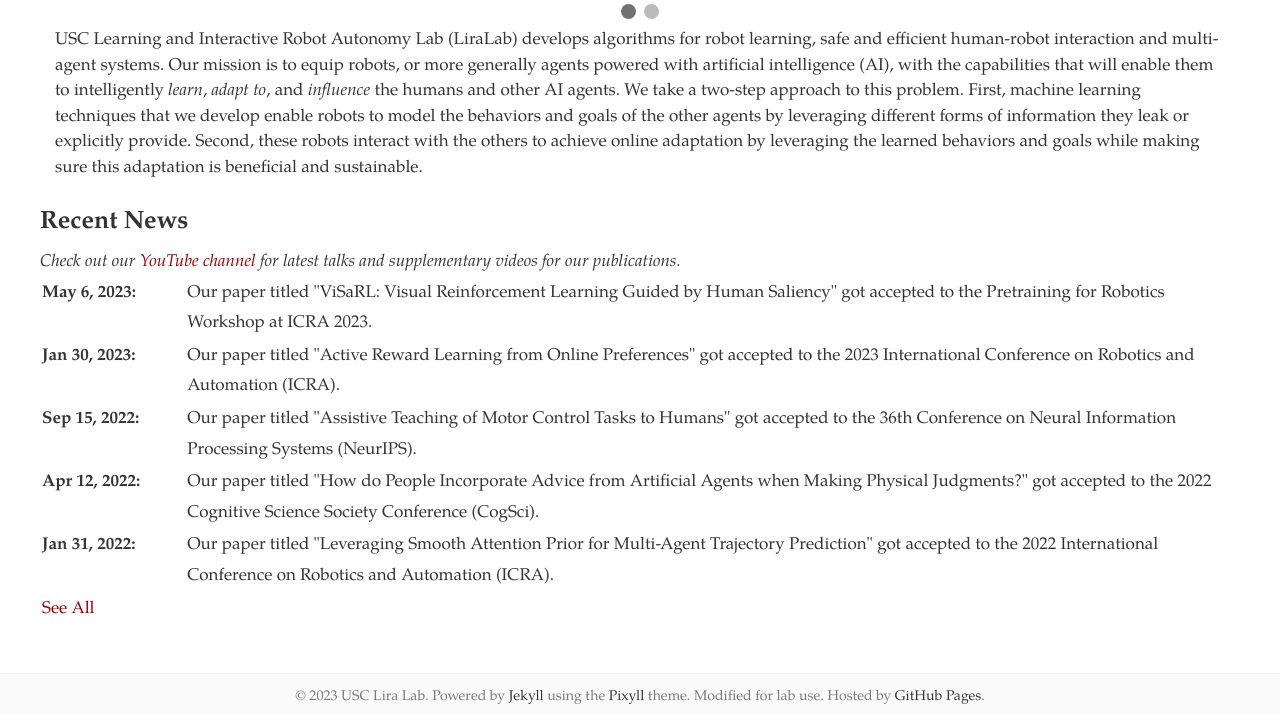
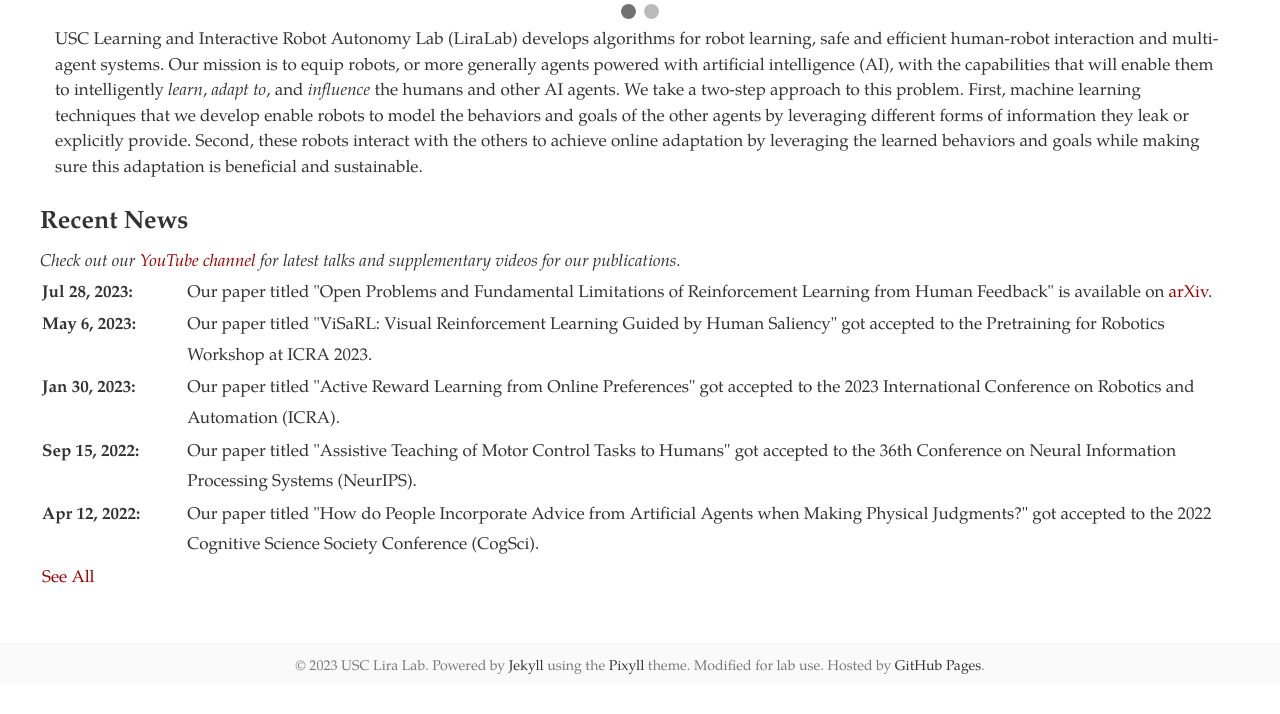
Before and after one commit to USC-Lira/usc-lira.github.io, a Jekyll site: the page built from index.html, in a window 1280 px wide. Shown: the part 753-1467 px from the top of the page. Built offline with Jekyll 4.4.1, drawn with Linux system fonts in a browser that asks for light colours; nearby versions of some CDN libraries; a style sheet for code colours, icons or effects is not loaded; after the commit the page ends 1437 px from its top, so only the background shows below that.

Commit message:
latest paper is added.

```diff
--- a/_data/news.yml
+++ b/_data/news.yml
@@ -1,3 +1,6 @@
+- date: 2023-07-28
+  content: "Our paper titled \"Open Problems and Fundamental Limitations of Reinforcement Learning from Human Feedback\" is available on <a href=\"https://arxiv.org/abs/2307.15217\">arXiv</a>."
+
 - date: 2023-05-06
   content: "Our paper titled \"ViSaRL: Visual Reinforcement Learning Guided by Human Saliency\" got accepted to the Pretraining for Robotics Workshop at ICRA 2023."
 
```
